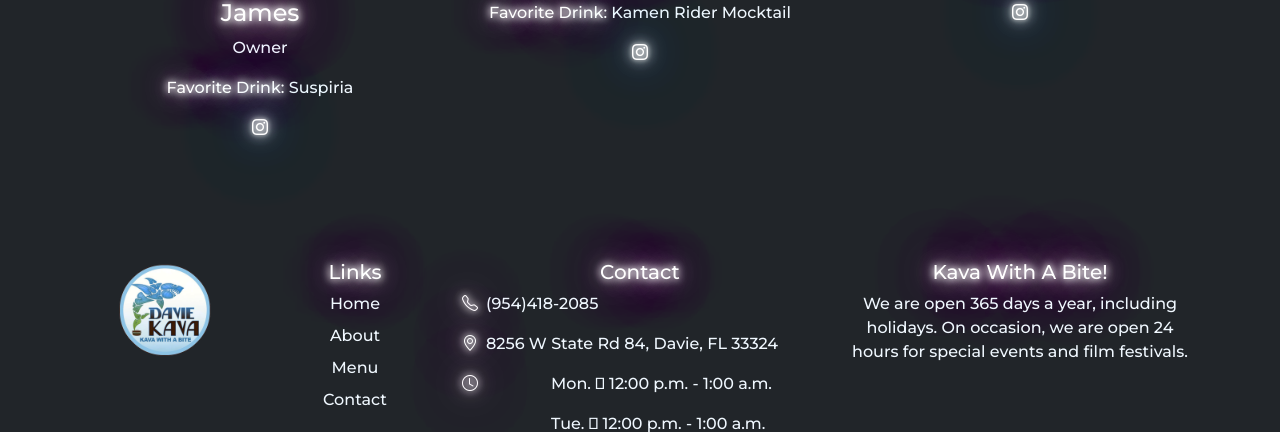
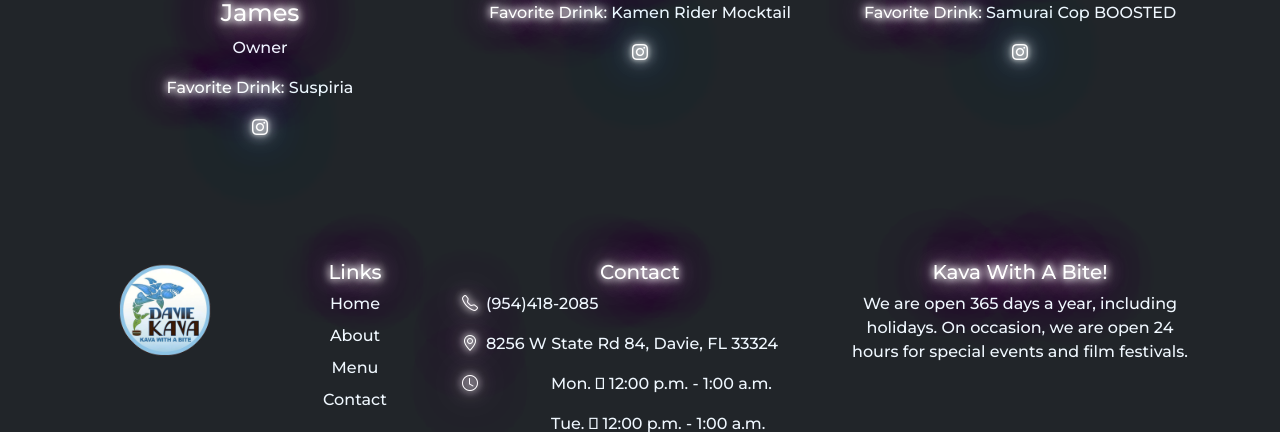
Before and after one commit to iamllcoolray/davie-kava-website, a PHP site: page /about.php in a window 1280 px wide. Shown: the part 2474-2906 px from the top of the page. Run offline with PHP 8.4, Linux system fonts and the light colour scheme; some libraries are stand-ins or nearby versions.

Commit message:
updated Chris' staff info

```diff
--- a/about.php
+++ b/about.php
@@ -87,7 +87,10 @@
             <img src="img/staff/IMG_5015.png" alt="" width="250" height="200" class="pb-3">
             <h4 class="neonText">Chris</h4>
             <p>Bartender</p>
-            <a href="https://www.instagram.com/daviekava/" class="text-decoration-none link-dark neonFlickerText" target="_blank">
+            <p>
+                <span class="neonText">Favorite Drink:</span> Samurai Cop BOOSTED
+            </p>
+            <a href="https://www.instagram.com/kaiser_meng/" class="text-decoration-none link-dark neonFlickerText" target="_blank">
                 <i class="bi bi-instagram s-link-bio"></i>
             </a>
             <!--<a href="https://www.facebook.com/daviekava/" class="text-decoration-none link-dark neonFlickerText" target="_blank">
```
